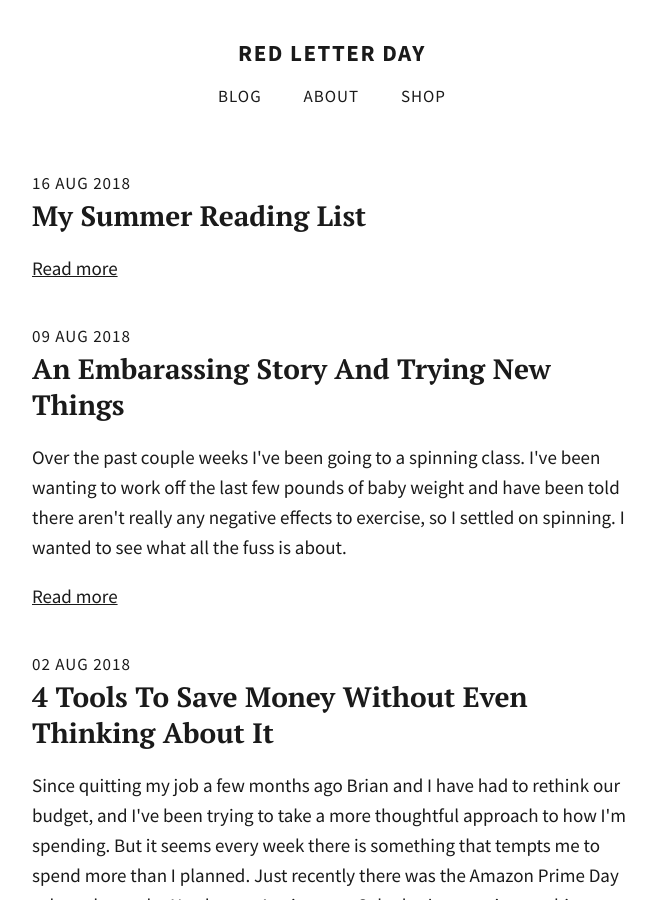
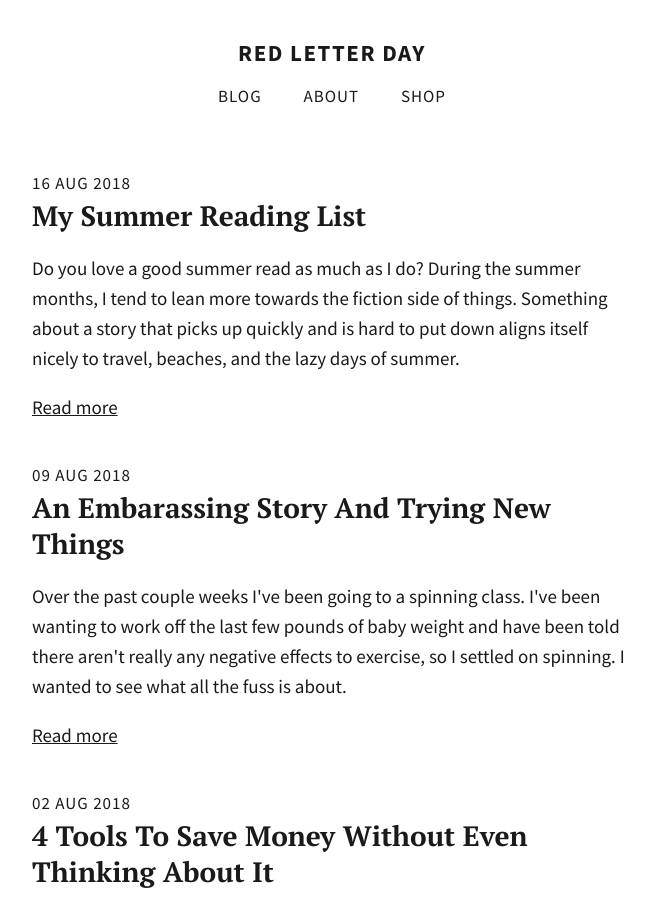
Before and after one commit to totiffany/totiffany.github.io, a Jekyll site: the page built from index.html, in a window 1280 px wide and 900 px high. Shown: the whole window, without its empty margins (308-964 px from the left). Built offline with Jekyll 4.4.1, drawn with Linux system fonts in a browser that asks for light colours.

Commit message:
Update 2018-08-16-My-Summer-Reading-List.md

```diff
--- a/_posts/2018-08-16-My-Summer-Reading-List.md
+++ b/_posts/2018-08-16-My-Summer-Reading-List.md
@@ -1,5 +1,10 @@
 ---
 published: true
+description: >-
+  Do you love a good summer read as much as I do? During the summer months, I
+  tend to lean more towards the fiction side of things. Something about a story
+  that picks up quickly and is hard to put down aligns itself nicely to travel,
+  beaches, and the lazy days of summer.
 ---
 Do you love a good summer read as much as I do? During the summer months, I tend to lean more towards the fiction side of things. Something about a story that picks up quickly and is hard to put down aligns itself nicely to travel, beaches, and the lazy days of summer.
 
```
